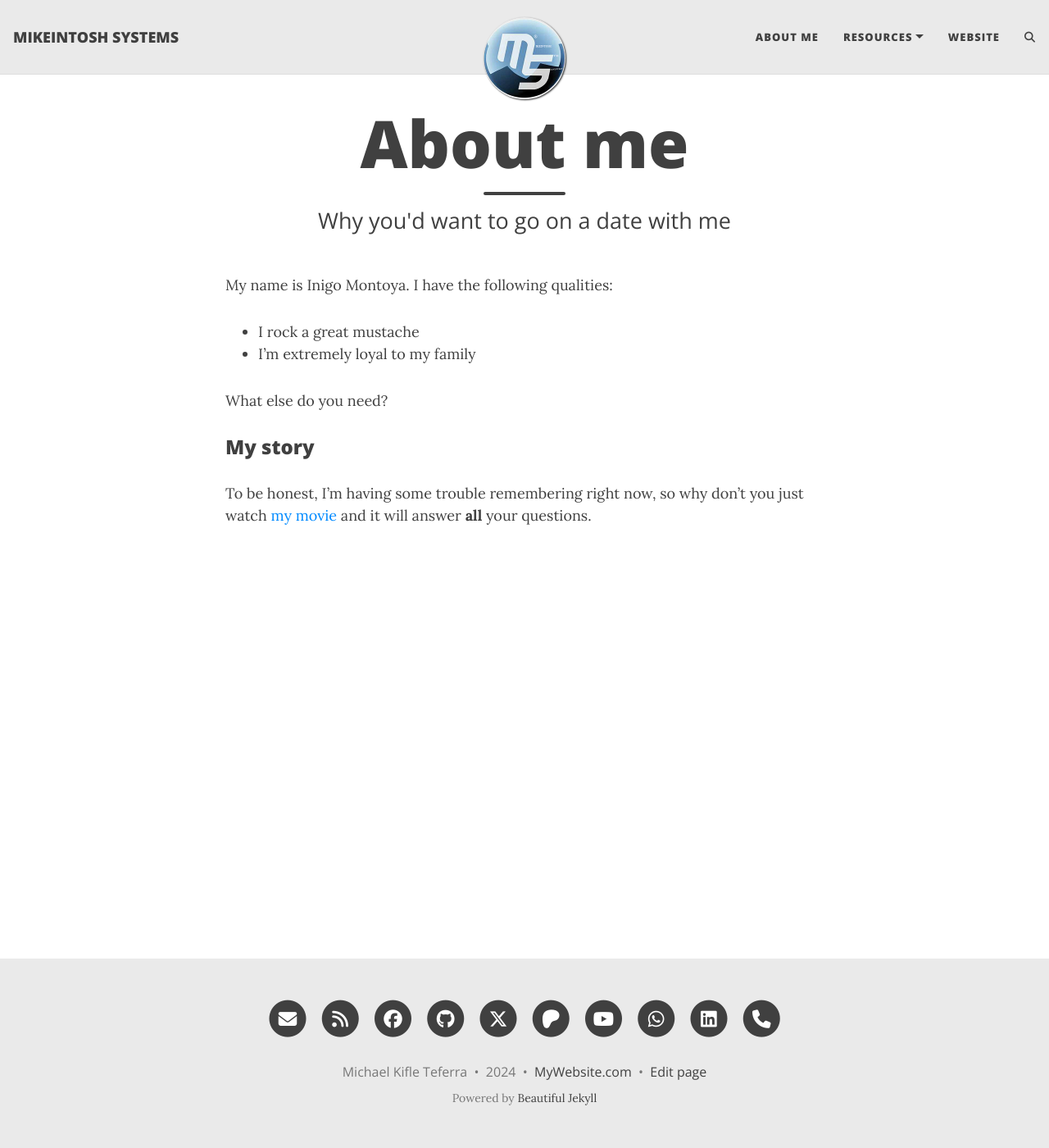
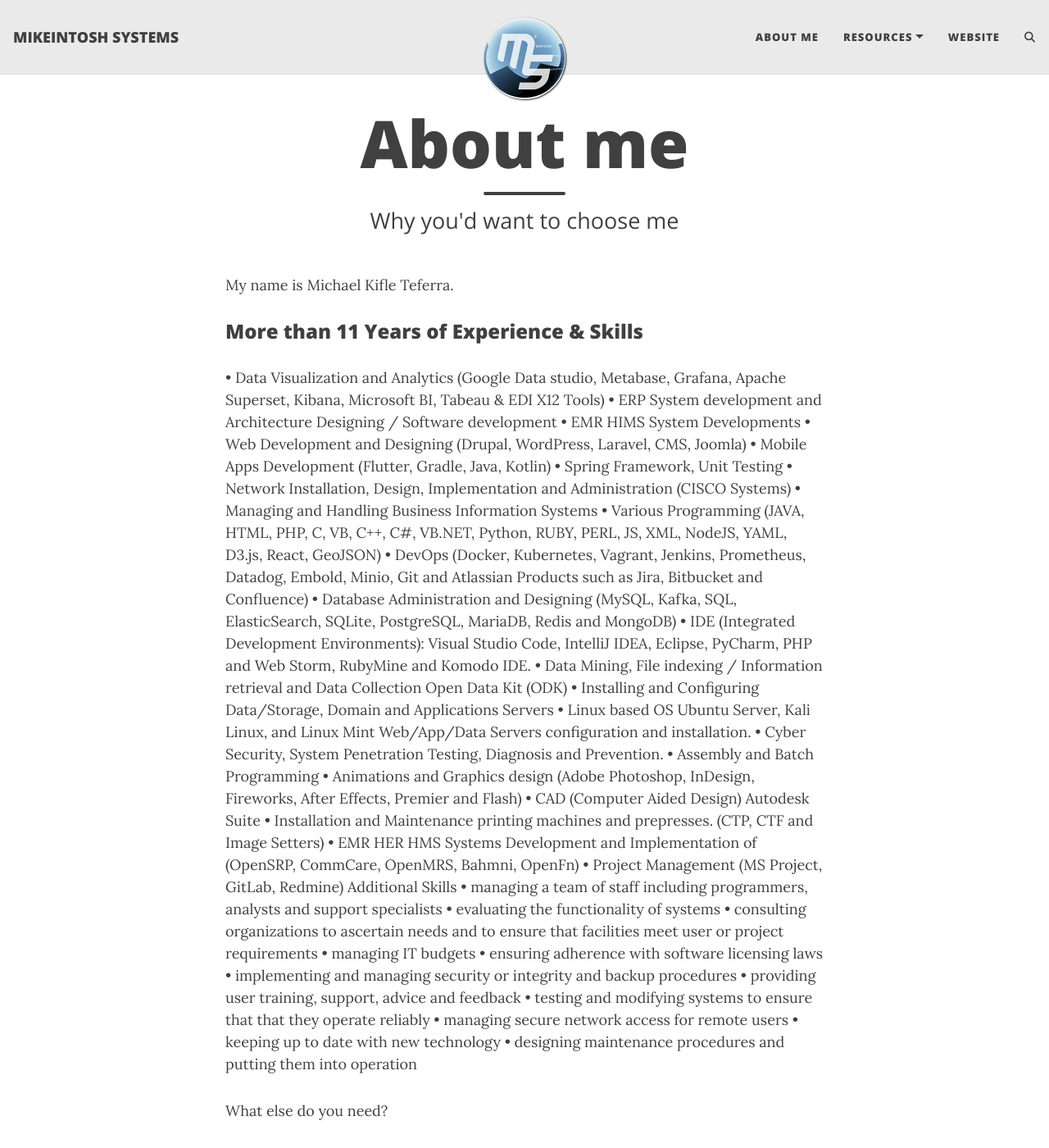
Before and after one commit to MIKEINTOSHSYSTEMS/mikeintoshsystems.github.io, a Jekyll site: the page built from aboutme.md, in a window 1280 px wide and 1400 px high. Shown: the whole window at 82% size. Built offline with Jekyll 4.4.1, drawn with Linux system fonts in a browser that asks for light colours; comment, search, counter and statistics services are not loaded; some of the changed text lies outside the part shown.

Commit message:
updated app info

```diff
--- a/_config.yml
+++ b/_config.yml
@@ -70,7 +70,7 @@
 #  steam: deanat78
 #  twitch: yourname
 #  yelp: yourname
-#  telegram: yourname
+  telegram: mikeintosh
 #  calendly: yourname
 #  mastodon: instance.url/@username
 #  bluesky: yourname
@@ -100,7 +100,7 @@
 
 # How to display the link to your website in the footer
 # Remove this if you don't want a link in the footer
-url-pretty: "MyWebsite.com"
+url-pretty: "mikeintoshsys.com"
 
 # Add the website title to the title of every page
 title-on-all-pages: true
@@ -258,7 +258,7 @@
 #################################################################################
 
 # Output options (more information on Jekyll's site)
-timezone: "America/Toronto"
+timezone: "Africa/Addis_Ababa"
 markdown: kramdown
 highlighter: rouge
 permalink: /:year-:month-:day-:title/
--- a/aboutme.md
+++ b/aboutme.md
@@ -1,16 +1,58 @@
 ---
 layout: page
 title: About me
-subtitle: Why you'd want to go on a date with me
+subtitle: Why you'd want to choose me
 ---
 
-My name is Inigo Montoya. I have the following qualities:
+My name is Michael Kifle Teferra.
 
-- I rock a great mustache
-- I'm extremely loyal to my family
+### More than 11 Years of Experience & Skills
+
+• Data Visualization and Analytics (Google Data studio, Metabase, Grafana, Apache Superset,
+Kibana, Microsoft BI, Tabeau & EDI X12 Tools)
+• ERP System development and Architecture Designing / Software development
+• EMR HIMS System Developments
+• Web Development and Designing (Drupal, WordPress, Laravel, CMS, Joomla)
+• Mobile Apps Development (Flutter, Gradle, Java, Kotlin)
+• Spring Framework, Unit Testing
+• Network Installation, Design, Implementation and Administration (CISCO Systems)
+• Managing and Handling Business Information Systems
+• Various Programming (JAVA, HTML, PHP, C, VB, C++, C#, VB.NET, Python, RUBY, PERL, JS,
+XML, NodeJS, YAML, D3.js, React, GeoJSON)
+• DevOps (Docker, Kubernetes, Vagrant, Jenkins, Prometheus, Datadog, Embold, Minio, Git and
+Atlassian Products such as Jira, Bitbucket and Confluence)
+• Database Administration and Designing (MySQL, Kafka, SQL, ElasticSearch, SQLite,
+PostgreSQL, MariaDB, Redis and MongoDB)
+• IDE (Integrated Development Environments): Visual Studio Code, IntelliJ IDEA, Eclipse,
+PyCharm, PHP and Web Storm, RubyMine and Komodo IDE.
+• Data Mining, File indexing / Information retrieval and Data Collection Open Data Kit (ODK)
+• Installing and Configuring Data/Storage, Domain and Applications Servers
+• Linux based OS Ubuntu Server, Kali Linux, and Linux Mint Web/App/Data Servers
+configuration and installation.
+• Cyber Security, System Penetration Testing, Diagnosis and Prevention.
+• Assembly and Batch Programming
+• Animations and Graphics design (Adobe Photoshop, InDesign, Fireworks, After Effects,
+Premier and Flash)
+• CAD (Computer Aided Design) Autodesk Suite
+• Installation and Maintenance printing machines and prepresses. (CTP, CTF and Image Setters)
+• EMR HER HMS Systems Development and Implementation of (OpenSRP, CommCare,
+OpenMRS, Bahmni, OpenFn)
+• Project Management (MS Project, GitLab, Redmine)
+Additional Skills
+• managing a team of staff including programmers, analysts and support specialists
+• evaluating the functionality of systems
+• consulting organizations to ascertain needs and to ensure that facilities meet user or project requirements
+• managing IT budgets
+• ensuring adherence with software licensing laws
+• implementing and managing security or integrity and backup procedures
+• providing user training, support, advice and feedback
+• testing and modifying systems to ensure that that they operate reliably
+• managing secure network access for remote users
+• keeping up to date with new technology
+• designing maintenance procedures and putting them into operation
 
 What else do you need?
 
 ### My story
 
-To be honest, I'm having some trouble remembering right now, so why don't you just watch [my movie](https://en.wikipedia.org/wiki/The_Princess_Bride_%28film%29) and it will answer **all** your questions.
+[My LinkedIn](https://www.linkedin.com/in/michael-k-teferra-50573079) and it will answer **all** your questions.
--- a/index.html
+++ b/index.html
@@ -1,5 +1,5 @@
 ---
 layout: home
-title: My website
-subtitle: This is where I will tell my friends way too much about me
+title: MIKEINTOSH SYSTEMS
+subtitle: This is where I will tell my friends and clients way too much about me!
 ---
```
